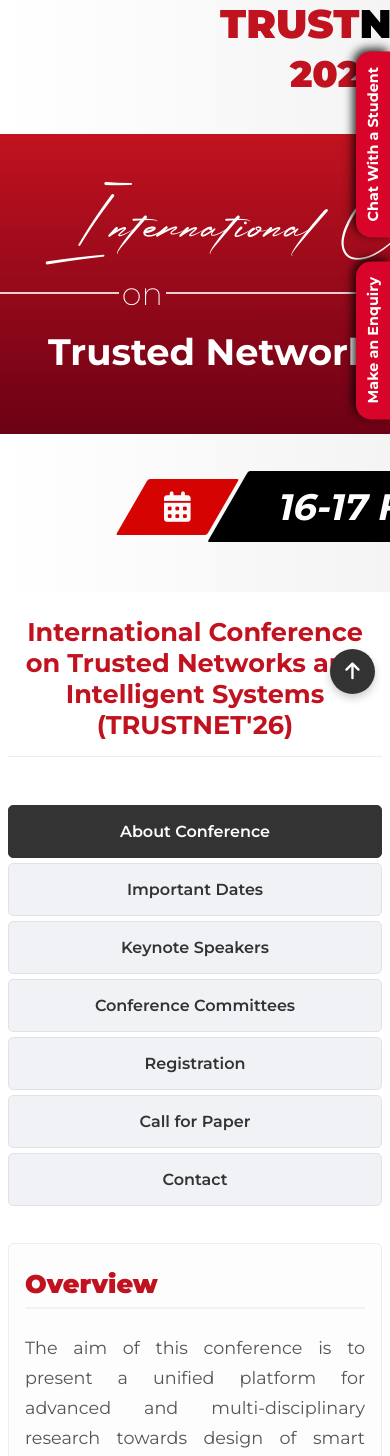
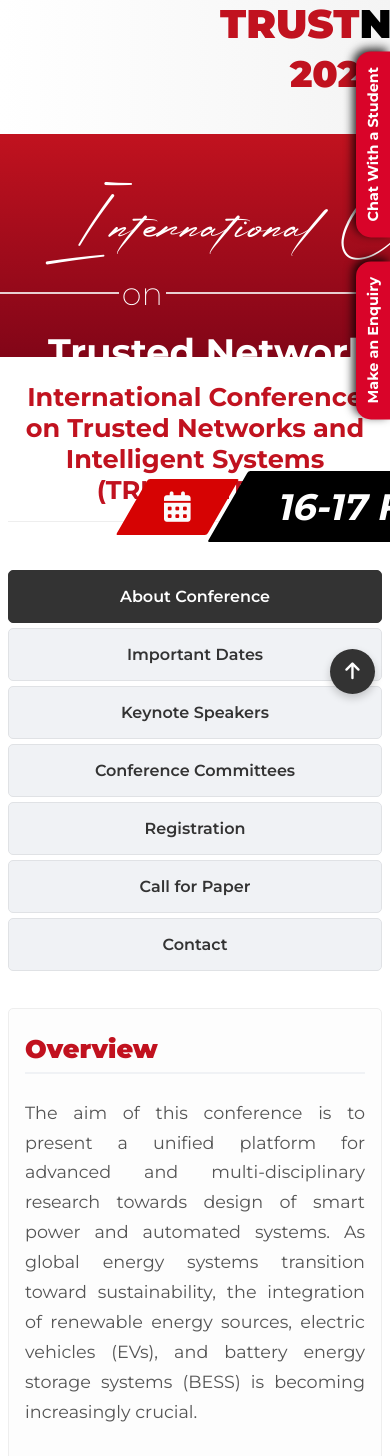
Before and after one commit to Prasoonm11/website-replication-II, a Flask app: page / in a window 390 px wide; the page is wider, and only the part inside the window is pictured. Shown: the part 135-1591 px from the top of that part. Run offline with Flask 3, Linux system fonts and the light colour scheme; some web fonts are replaced.

Commit message:
Fix: Addition Mobile Layout 6

```diff
--- a/static/css/style.css
+++ b/static/css/style.css
@@ -1518,16 +1518,16 @@ body {
     /* === HERO SECTION SHRINK-TO-FIT LOGIC (Reverted to Scaling in Place) === */
 
     .desktop-hero-wrapper {
-        width: 1650px; /* Keep original width */
+        width: 1440px; /* Keep original width */
         margin: 0 auto; /* Center on wider screens if needed, though scaling will handle most */
-        transform: scale(calc(100vw / 1650px));
+        transform: scale(calc(100vw / 1440px));
         transform-origin: top left;
         /* Remove position: absolute */
     }
 
     .main-content {
         /* Use margin-top calculation again */
-        margin-top: calc(669.16px * (100vw / 1650px));
+        margin-top: -20rem;
         padding-top: 1rem; /* Add a small gap */
         /* Remove position: relative and z-index */
     }
@@ -1580,7 +1580,7 @@ body {
 
     .main-content {
         /* Adjust margin-top for smaller screens */
-        margin-top: calc(669.16px * (100vw / 1650px));
+        margin-top: -20rem;
         padding-top: 0.5rem; /* Smaller gap on small screens */
     }
 
```
